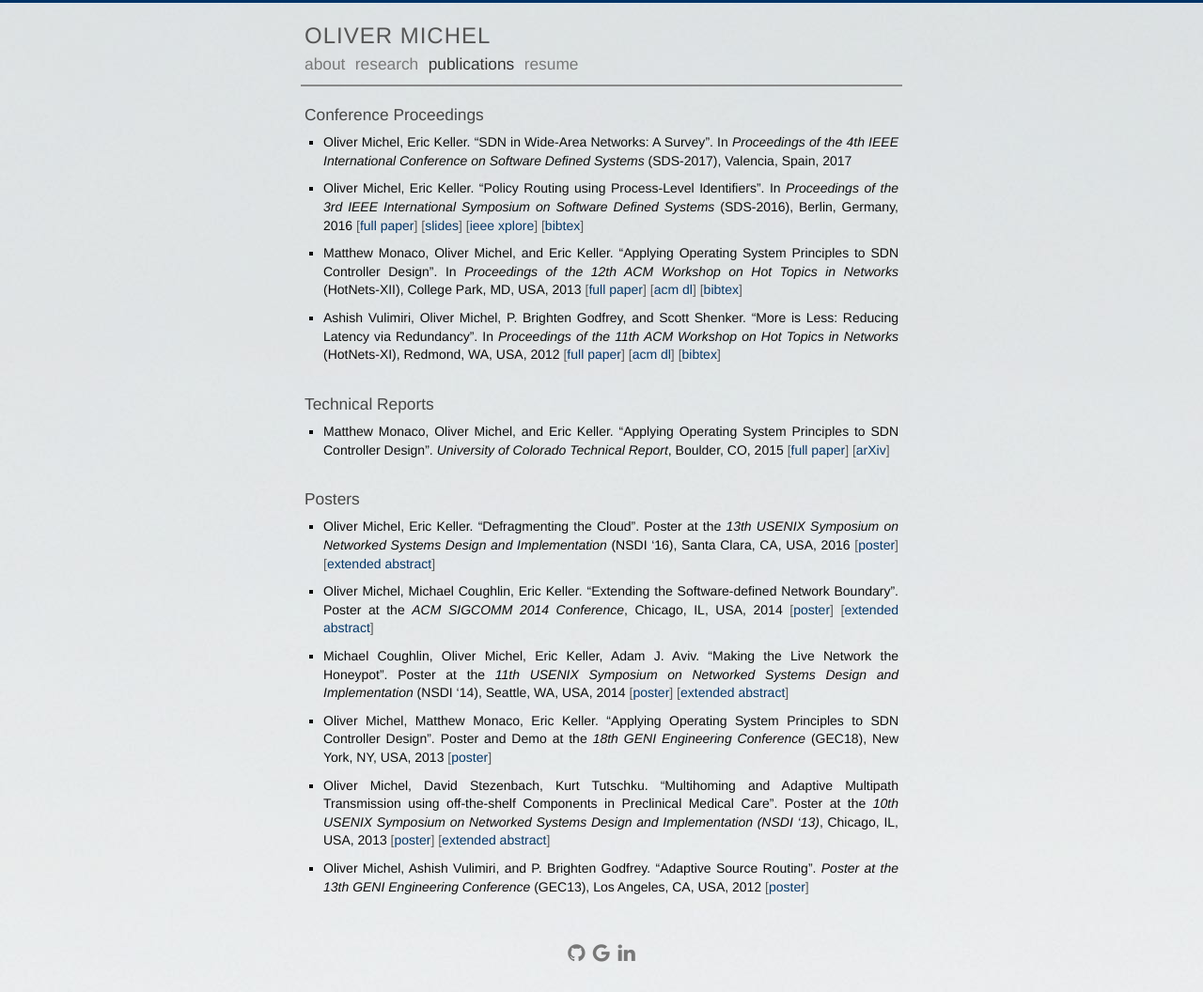
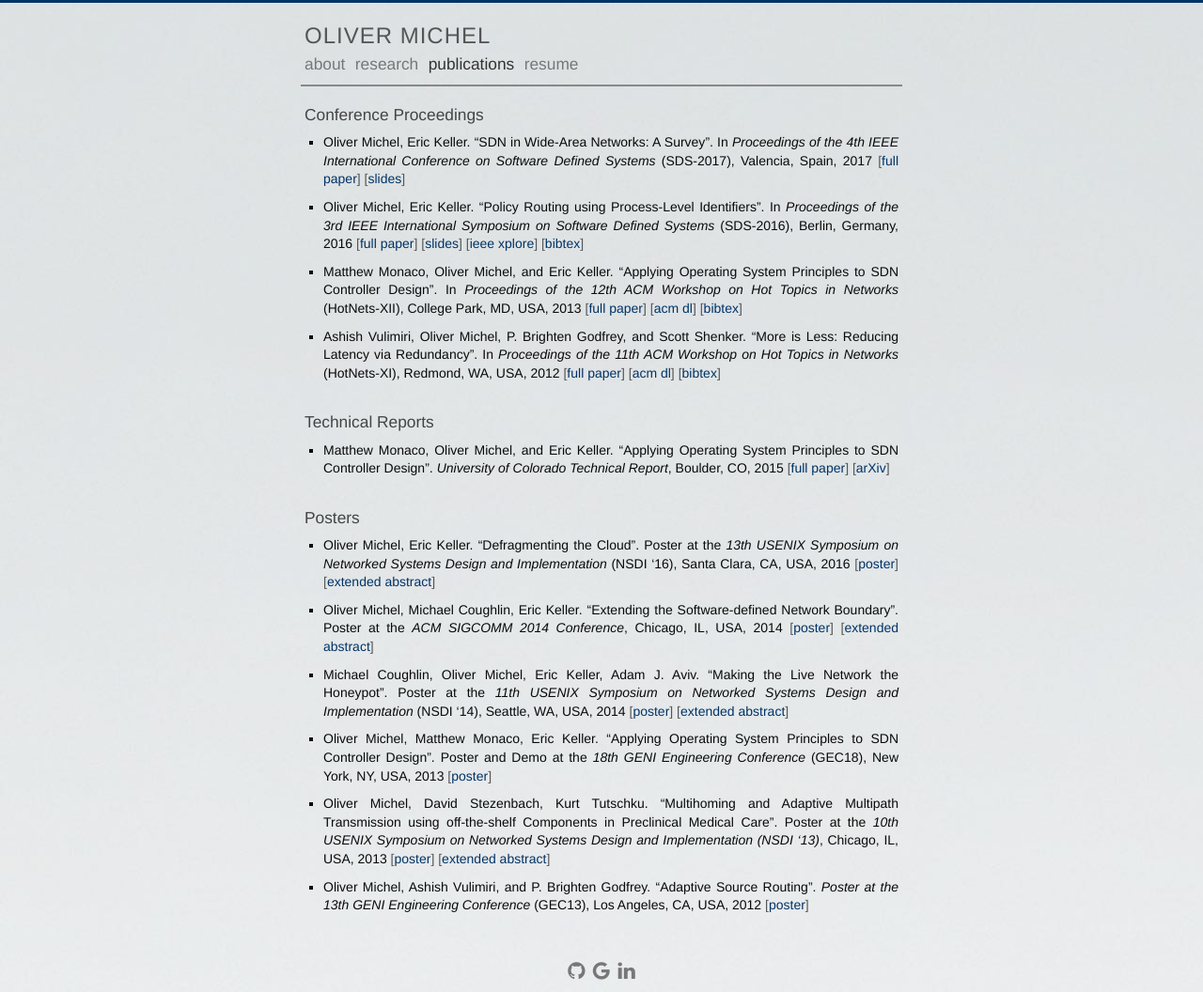
Before and after one commit to olivermichel/olivermichel.github.io, a Jekyll site: the page built from pages/publications.md, in a window 1280 px wide. Shown: the whole page at 94% size. Built offline with Jekyll 4.4.1, drawn with Linux system fonts in a browser that asks for light colours.

Commit message:
add sds17 paper and slides

```diff
--- a/pages/publications.md
+++ b/pages/publications.md
@@ -8,7 +8,8 @@ permalink: /publications/
 
 * Oliver Michel, Eric Keller. "**SDN in Wide-Area Networks: A Survey**".
 	In *Proceedings of the 4th IEEE International Conference on Software Defined Systems* (SDS-2017),
-	Valencia, Spain, 2017
+	Valencia, Spain, 2017 [full paper](../doc/sdwan-sds17.pdf)
+	[slides](../doc/sdwan-sds17-slides.pdf)
 * Oliver Michel, Eric Keller. "**Policy Routing using Process-Level Identifiers**".
 	In *Proceedings of the 3rd IEEE International Symposium on Software Defined Systems*
 	(SDS-2016), Berlin, Germany, 2016 [full paper](../doc/prpl-sds16.pdf)
```
Also changed, not shown: Gemfile.lock, 2 other files.
